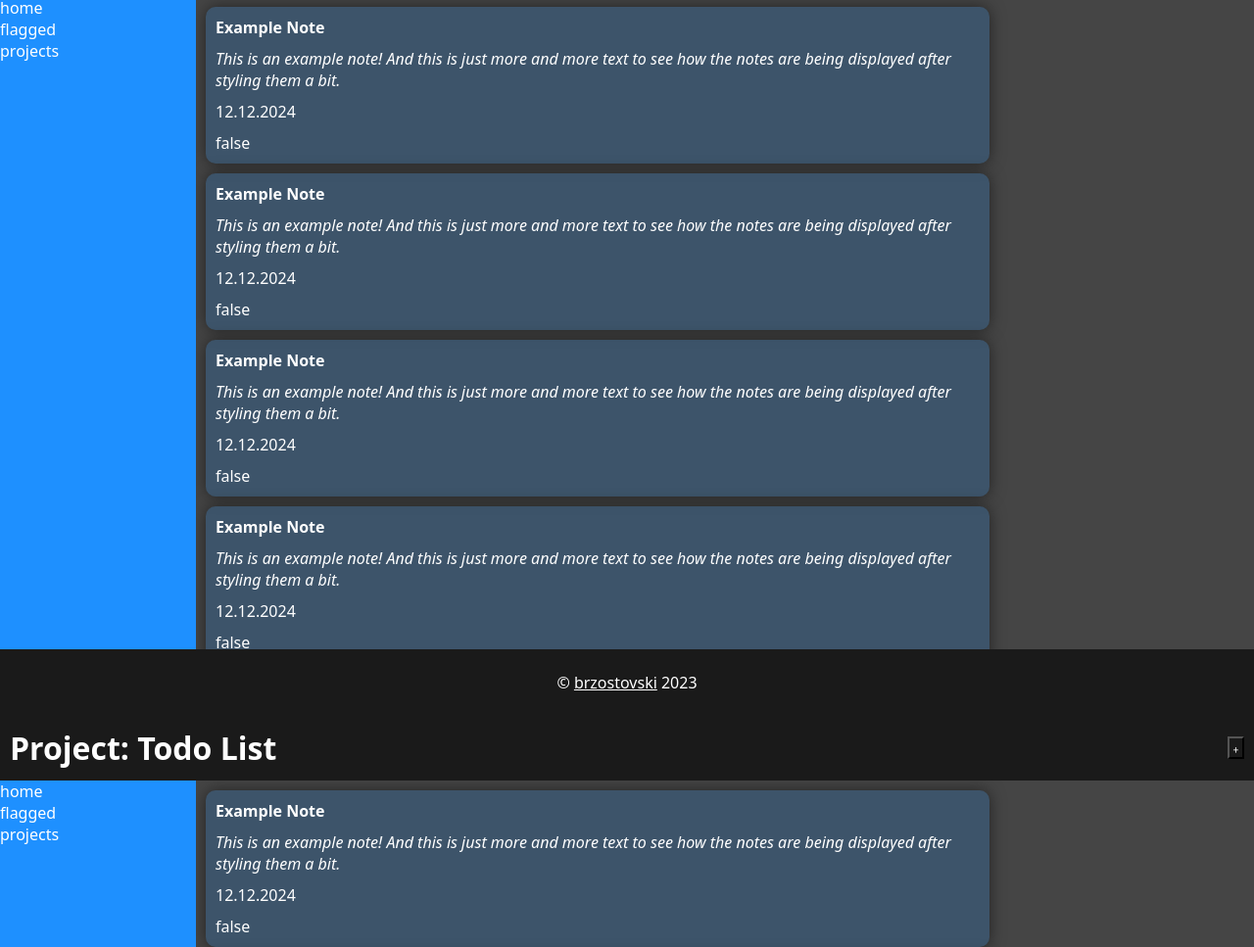
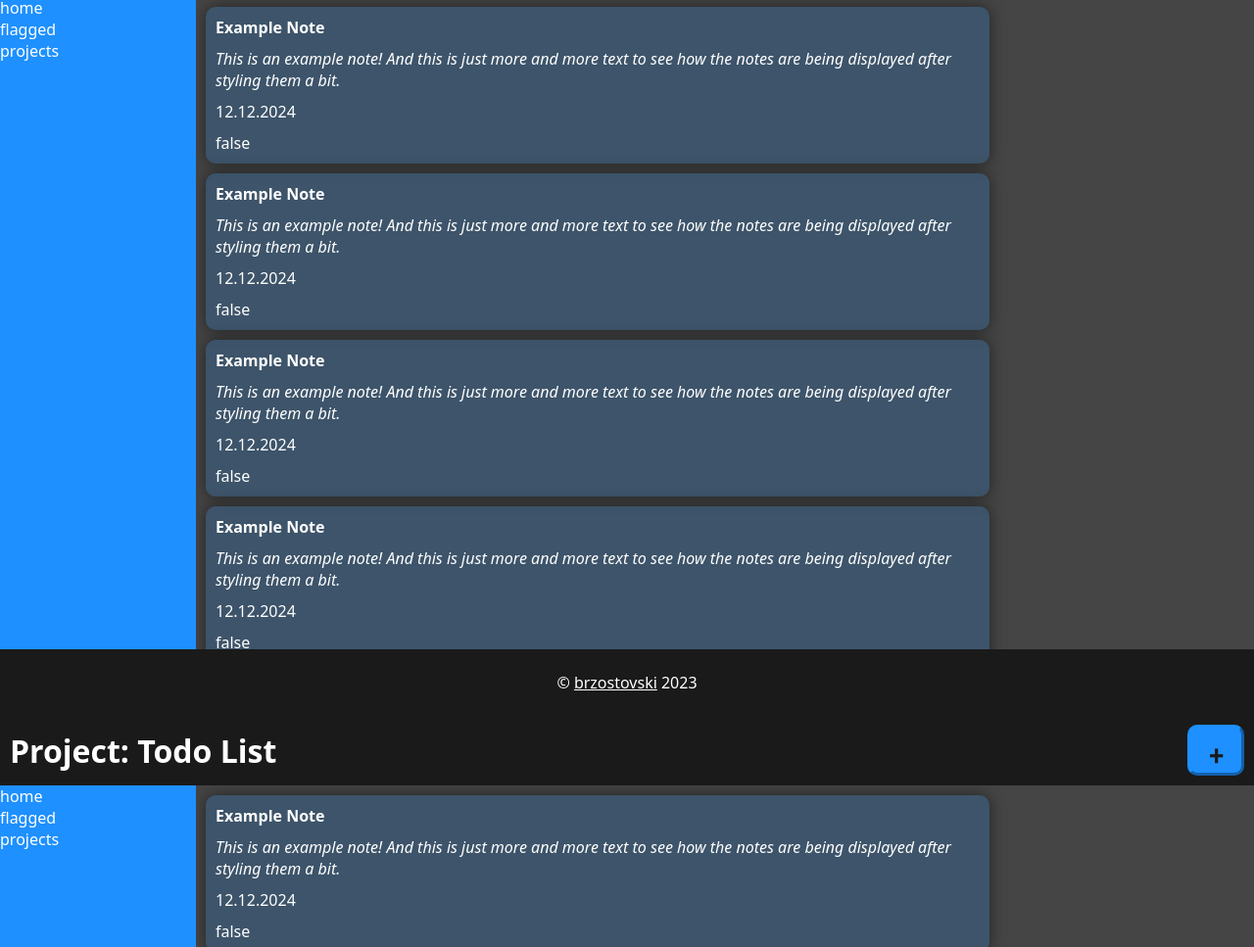
Before and after one commit to brzostovski/todo-list, a website built with webpack: page dist/index.html in a window 1280 px wide. Shown: the part 70-1037 px from the top of the page at 98% size. Built offline with nearby package versions, Linux system fonts and the light colour scheme.

Commit message:
Style header button

```diff
--- a/src/style.css
+++ b/src/style.css
@@ -13,6 +13,7 @@
   --note-margin: 10px;
   --main-padding: 10px;
   --main-border-radius: 10px;
+  --btn-padding: 0 10px;
 
   /* PROPERTIES */
   --main-shadow: 0 0 16px var(--main-shadow-color);
@@ -69,6 +70,31 @@ header {
 
   font-size: xx-large;
   font-weight: bolder;
+}
+
+header > button {
+  all: unset;
+
+  cursor: pointer;
+  color: var(--banner-bg-color);
+  font-size: normal;
+
+  background-color: var(--accent-color);
+
+  padding: var(--btn-padding);
+  border: outset var(--accent-color);
+  border-radius: var(--main-border-radius);
+
+  transition-duration: var(--main-transition-duration);
+}
+
+header > button:hover {
+  scale: 1.05;
+}
+
+header > button:active {
+  scale: 1;
+  filter: var(--bg-click-color);
 }
 
 aside {
```
